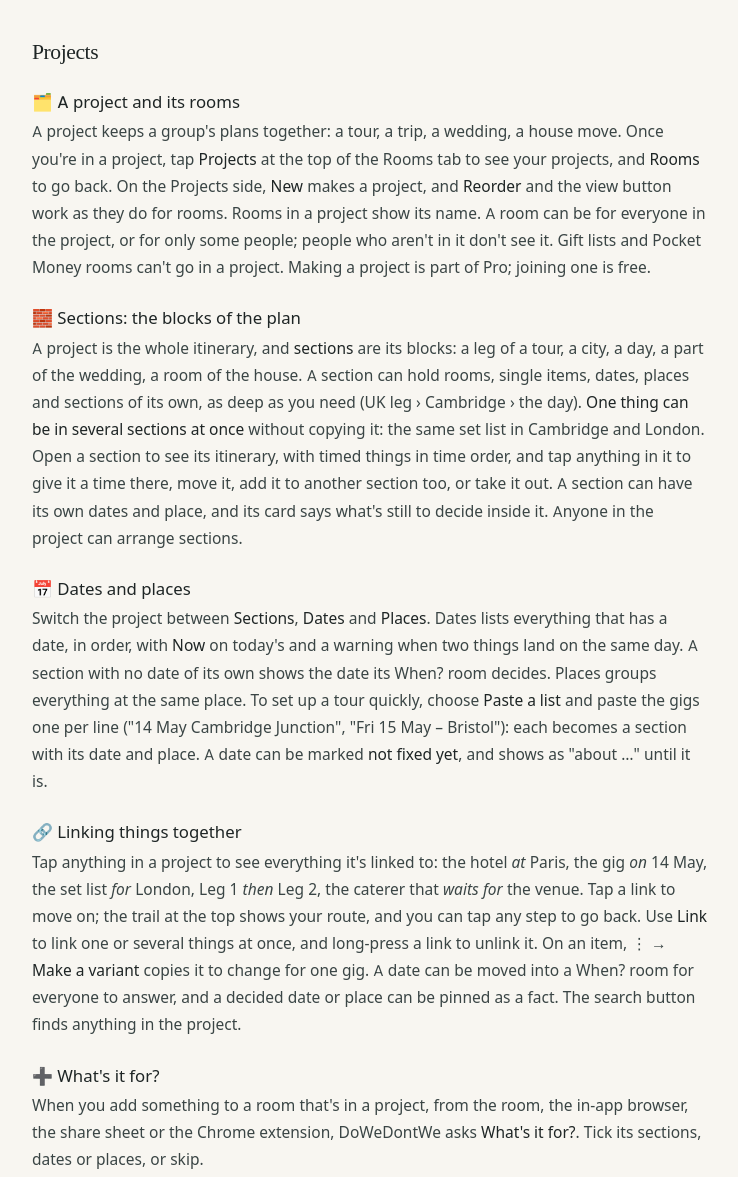
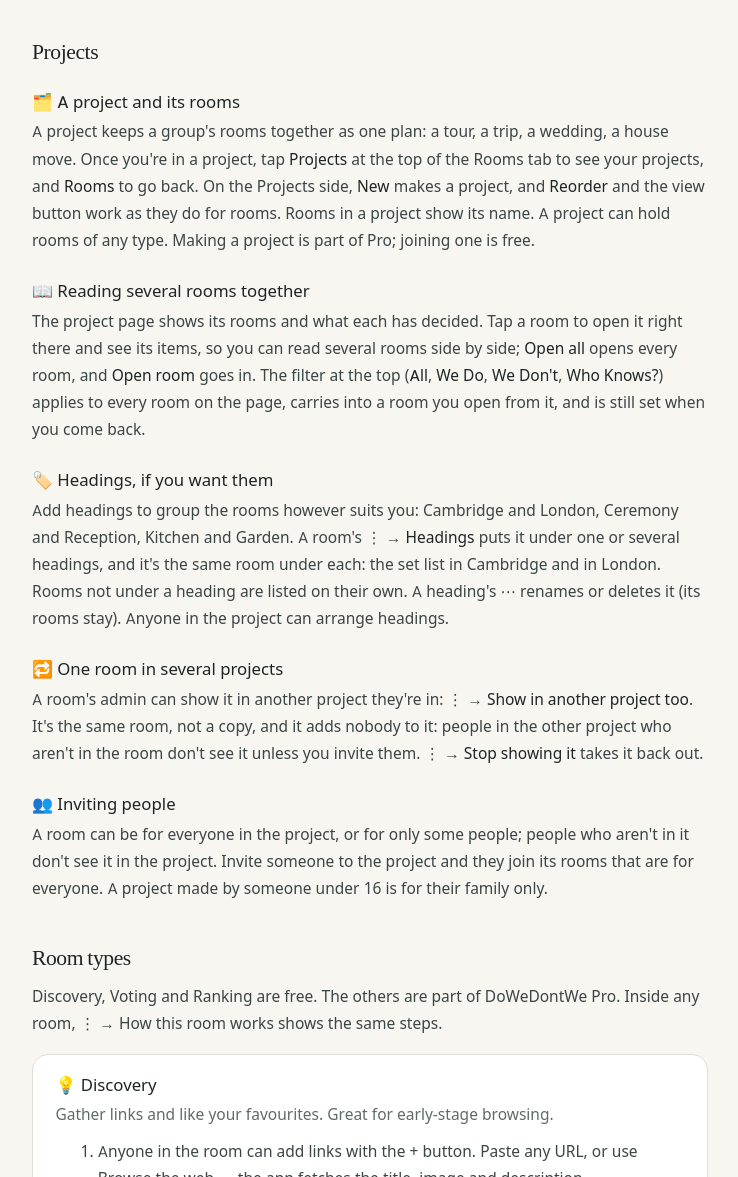
Before and after one commit to optionalsalad/optionalsalad-site, a plain HTML site: page public/dowedontwe/guide.html in a window 1280 px wide. Shown: the part 2703-3880 px from the top of the page, without its empty margins (270-1008 px from the left). Drawn offline with Linux system fonts and the light colour scheme.

Commit message:
Guide: Projects in the simple model (rooms open in place, one filter, optional headings, one room in several projects)

```diff
--- a/public/dowedontwe/guide.html
+++ b/public/dowedontwe/guide.html
@@ -98,17 +98,15 @@
 
       <h2 id="projects">Projects</h2>
       <h3 id="project-rooms"><span aria-hidden="true">🗂️</span> A project and its rooms</h3>
-      <p>A project keeps a group's plans together: a tour, a trip, a wedding, a house move. Once you're in a project, tap <strong>Projects</strong> at the top of the Rooms tab to see your projects, and <strong>Rooms</strong> to go back. On the Projects side, <strong>New</strong> makes a project, and <strong>Reorder</strong> and the view button work as they do for rooms. Rooms in a project show its name. A room can be for everyone in the project, or for only some people; people who aren't in it don't see it. Gift lists and Pocket Money rooms can't go in a project. Making a project is part of Pro; joining one is free.</p>
-      <h3 id="project-sections"><span aria-hidden="true">🧱</span> Sections: the blocks of the plan</h3>
-      <p>A project is the whole itinerary, and <strong>sections</strong> are its blocks: a leg of a tour, a city, a day, a part of the wedding, a room of the house. A section can hold rooms, single items, dates, places and sections of its own, as deep as you need (UK leg › Cambridge › the day). <strong>One thing can be in several sections at once</strong> without copying it: the same set list in Cambridge and London. Open a section to see its itinerary, with timed things in time order, and tap anything in it to give it a time there, move it, add it to another section too, or take it out. A section can have its own dates and place, and its card says what's still to decide inside it. Anyone in the project can arrange sections.</p>
-      <h3 id="project-dates"><span aria-hidden="true">📅</span> Dates and places</h3>
-      <p>Switch the project between <strong>Sections</strong>, <strong>Dates</strong> and <strong>Places</strong>. Dates lists everything that has a date, in order, with <strong>Now</strong> on today's and a warning when two things land on the same day. A section with no date of its own shows the date its When? room decides. Places groups everything at the same place. To set up a tour quickly, choose <strong>Paste a list</strong> and paste the gigs one per line ("14 May Cambridge Junction", "Fri 15 May – Bristol"): each becomes a section with its date and place. A date can be marked <strong>not fixed yet</strong>, and shows as "about …" until it is.</p>
-      <h3 id="project-links"><span aria-hidden="true">🔗</span> Linking things together</h3>
-      <p>Tap anything in a project to see everything it's linked to: the hotel <em>at</em> Paris, the gig <em>on</em> 14 May, the set list <em>for</em> London, Leg 1 <em>then</em> Leg 2, the caterer that <em>waits for</em> the venue. Tap a link to move on; the trail at the top shows your route, and you can tap any step to go back. Use <strong>Link</strong> to link one or several things at once, and long-press a link to unlink it. On an item, ⋮ → <strong>Make a variant</strong> copies it to change for one gig. A date can be moved into a When? room for everyone to answer, and a decided date or place can be pinned as a fact. The search button finds anything in the project.</p>
-      <h3 id="project-what-for"><span aria-hidden="true">➕</span> What's it for?</h3>
-      <p>When you add something to a room that's in a project, from the room, the in-app browser, the share sheet or the Chrome extension, DoWeDontWe asks <strong>What's it for?</strong>. Tick its sections, dates or places, or skip.</p>
+      <p>A project keeps a group's rooms together as one plan: a tour, a trip, a wedding, a house move. Once you're in a project, tap <strong>Projects</strong> at the top of the Rooms tab to see your projects, and <strong>Rooms</strong> to go back. On the Projects side, <strong>New</strong> makes a project, and <strong>Reorder</strong> and the view button work as they do for rooms. Rooms in a project show its name. A project can hold rooms of any type. Making a project is part of Pro; joining one is free.</p>
+      <h3 id="project-page"><span aria-hidden="true">📖</span> Reading several rooms together</h3>
+      <p>The project page shows its rooms and what each has decided. Tap a room to open it right there and see its items, so you can read several rooms side by side; <strong>Open all</strong> opens every room, and <strong>Open room</strong> goes in. The filter at the top (<strong>All</strong>, <strong>We Do</strong>, <strong>We Don't</strong>, <strong>Who Knows?</strong>) applies to every room on the page, carries into a room you open from it, and is still set when you come back.</p>
+      <h3 id="project-headings"><span aria-hidden="true">🏷️</span> Headings, if you want them</h3>
+      <p>Add headings to group the rooms however suits you: Cambridge and London, Ceremony and Reception, Kitchen and Garden. A room's ⋮ → <strong>Headings</strong> puts it under one or several headings, and it's the same room under each: the set list in Cambridge and in London. Rooms not under a heading are listed on their own. A heading's ⋯ renames or deletes it (its rooms stay). Anyone in the project can arrange headings.</p>
+      <h3 id="project-also"><span aria-hidden="true">🔁</span> One room in several projects</h3>
+      <p>A room's admin can show it in another project they're in: ⋮ → <strong>Show in another project too</strong>. It's the same room, not a copy, and it adds nobody to it: people in the other project who aren't in the room don't see it unless you invite them. ⋮ → <strong>Stop showing it</strong> takes it back out.</p>
       <h3 id="project-people"><span aria-hidden="true">👥</span> Inviting people</h3>
-      <p>Invite someone to the project and they join its rooms that are for everyone. Rooms for only some people stay as they are. A project made by someone under 16 is for their family only.</p>
+      <p>A room can be for everyone in the project, or for only some people; people who aren't in it don't see it in the project. Invite someone to the project and they join its rooms that are for everyone. A project made by someone under 16 is for their family only.</p>
 
       <h2 id="room-types">Room types</h2>
       <p>Discovery, Voting and Ranking are free. The others are part of DoWeDontWe Pro. Inside any room,
```
Also changed, not shown: src/pages/dowedontwe/guide.html (+8 -10 lines).
